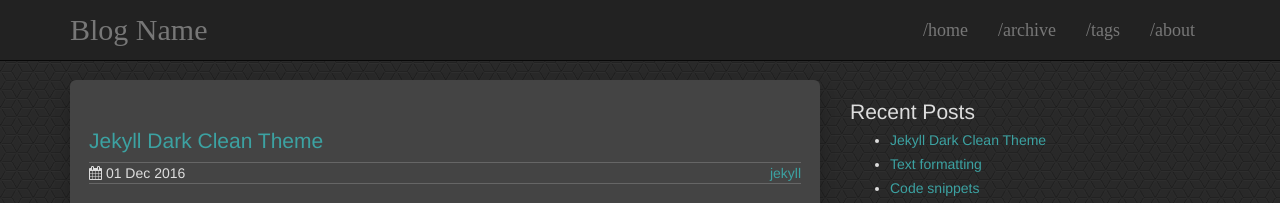
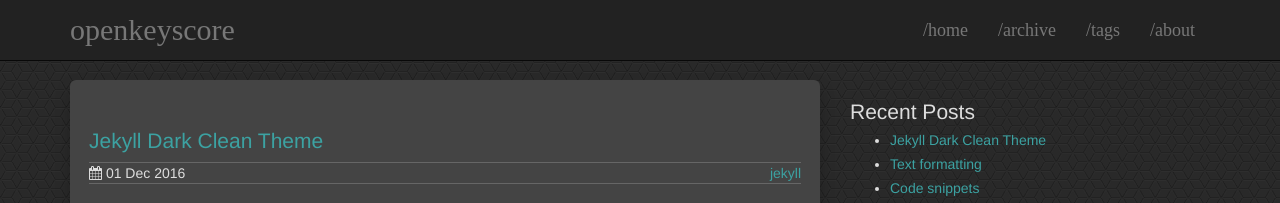
Before and after one commit to openkeyscore0/openkeyscore0.github.io, a Jekyll site: the page built from index.html, in a window 1280 px wide. Shown: the top 203 px of the page. Built offline with Jekyll 4.4.1, drawn with Linux system fonts in a browser that asks for light colours; part of the change alters nothing that is shown.

Commit message:
Update _config.yml

```diff
--- a/_config.yml
+++ b/_config.yml
@@ -1,25 +1,25 @@
 # Jekyll configuration
 
-name: Blog Name
+name: openkeyscore
 description: Software Developer
 
 # Url is currently only used only for the RSS feed in feed.xml
-url: http://streetturtle.github.io
+url: https://openkeyscore0.github.io
 #url: http://localhost:4000
 
 # For a project page here should be a project name. Otherwise (for user's/organizaion's page leave it empty)
 baseurl: '/jekyll-clean-dark'
 
 share:
-  facebook: true
-  twitter: true
+  facebook: false
+  twitter: false
   gplus: true
-  linkedin: true
-  pinterest: true
+  linkedin: false
+  pinterest: false
   email: true
 
 social:
-  github: streetturtle
+  github: openkeyscore0
   stackoverflow: ''
   linkedin:
   instagram: ''
@@ -27,7 +27,7 @@ social:
   rss: feed.xml
 
 # Google Analytics key, leave blank to ignore
-google_analytics_key:
+google_analytics_key: UA-102631926-1
 # Yandex metrica (https://metrica.yandex.com/) leave blank to ignore or put true to use
 yandex_metrica:
 
@@ -35,8 +35,8 @@ yandex_metrica:
 # Set this to your disqus shortname to enable comments. Note that the 'comments'
 # setting below must also be true. Individual posts can override 'comments' to
 # disable on a post-by-post basis
-disqus: streetturtle
-comments: false
+disqus: openkeyscore0-github-io
+comments: true
 
 permalink: /:year/:month/:title
 
```
